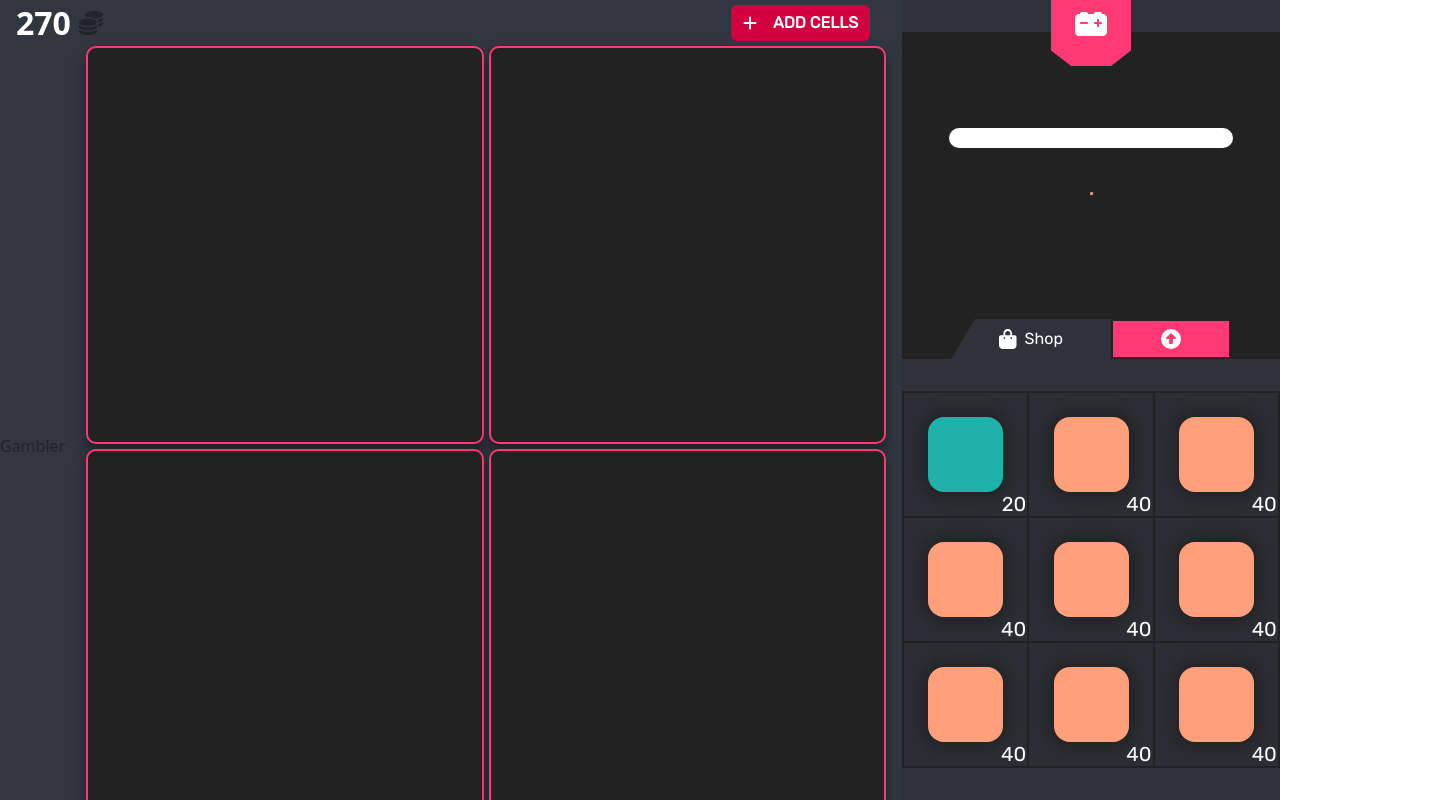
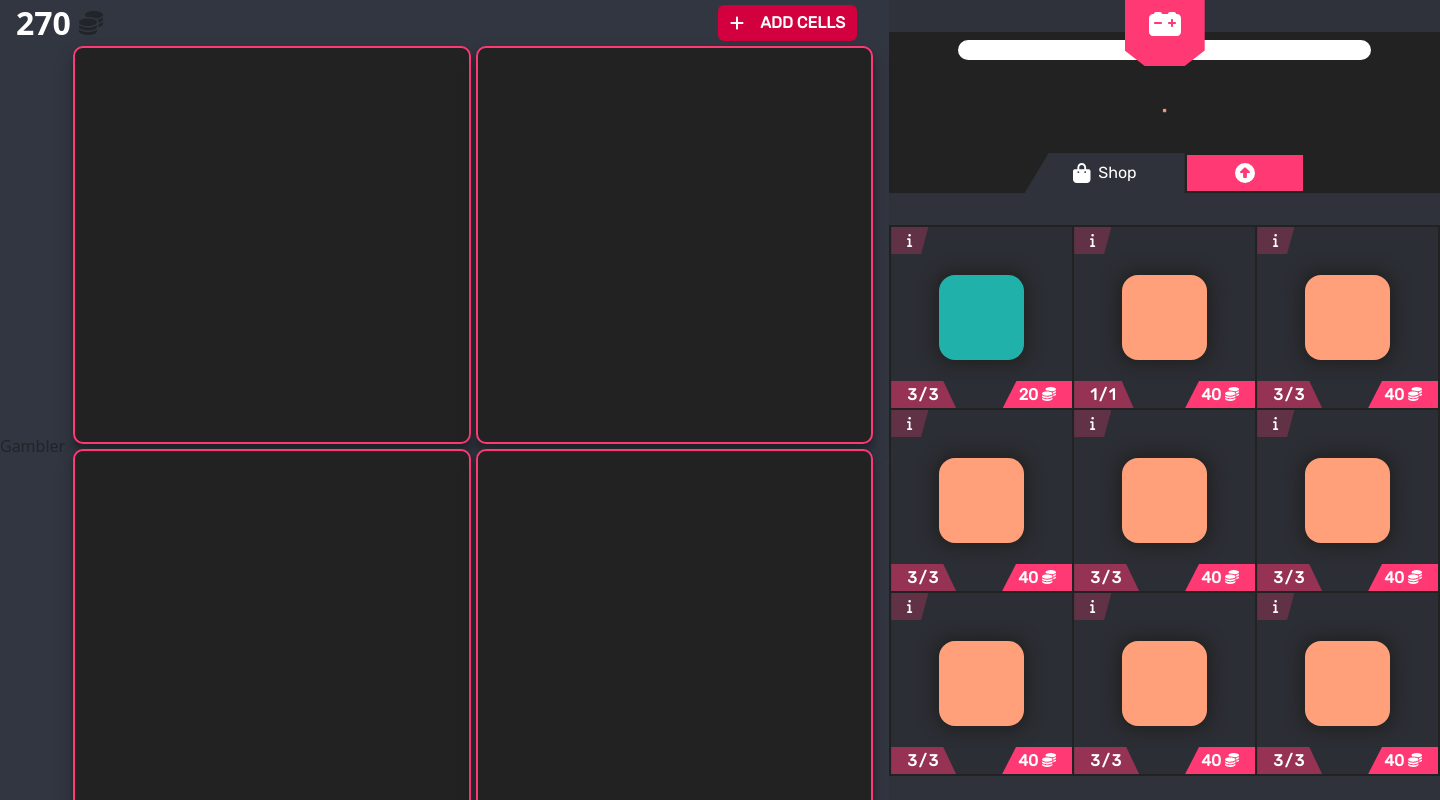
Before and after one commit to Myc22Ka/TheGame, a React (Create React App) app: page / in a window 1280 px wide. Shown: the top 800 px of the page, 1440 px wide, since content can reach past the window. Built offline with nearby package versions, Linux system fonts and the light colour scheme.

Commit message:
info modal added

```diff
--- a/src/components/Shop/Shop/BuyPiece.tsx
+++ b/src/components/Shop/Shop/BuyPiece.tsx
@@ -1,10 +1,14 @@
-import React, { useEffect, useState } from "react";
+import React from "react";
 import { Stack } from "react-bootstrap";
 import { motion } from "framer-motion";
 import { PieceType } from "../../../modules/Piece/types";
 import { useScore } from "../../../contexts/ScoreContext";
 import usePiece from "../../../hooks/usePiece";
 import { pieceTransition, pieceVariants } from "../../../modules/Piece/utils";
+import options from "../../../config.json";
+import { FontAwesomeIcon } from "@fortawesome/react-fontawesome";
+import { faCoins } from "@fortawesome/free-solid-svg-icons";
+import Info from "./Info";
 
 type BuyPieceProps = {
   piece: PieceType;
@@ -38,14 +42,10 @@ const BuyPiece: React.FC<BuyPieceProps> = ({ piece, changeMarketState }) => {
     }
   };
 
-  useEffect(() => {
-    console.log(tile.animate);
-  }, [tile]);
-
   return (
     <Stack
       direction="horizontal"
-      className={`justify-content-center align-items-center cell p-4${
+      className={`justify-content-center align-items-center cell p-5${
         (score.gold < piece.buy || piece.uses === 0) && tile.animate !== "drag"
           ? " locked"
           : ""
@@ -76,7 +76,13 @@ const BuyPiece: React.FC<BuyPieceProps> = ({ piece, changeMarketState }) => {
         onAnimationComplete={animationCompleteHandle}
         ref={pieceRef}
       />
-      <div className="h5 m-0 price">{piece.buy}</div>
+      <Info piece={piece} />
+      <div className="h6 m-0 uses py-1 px-3">
+        {piece.uses}/{options.pieces.types.find((e) => e.id === piece.id)?.uses}
+      </div>
+      <div className="h6 m-0 price py-1 px-3">
+        {piece.buy} <FontAwesomeIcon icon={faCoins} size="sm" />
+      </div>
     </Stack>
   );
 };
--- /dev/null
+++ b/src/components/Shop/Shop/Info.tsx
@@ -0,0 +1,39 @@
+import { faInfo } from "@fortawesome/free-solid-svg-icons";
+import { FontAwesomeIcon } from "@fortawesome/react-fontawesome";
+import React, { useState } from "react";
+import { Button, Modal } from "react-bootstrap";
+import { PieceType } from "../../../modules/Piece/types";
+
+type InfoPropsType = {
+  piece: PieceType;
+};
+
+const Info: React.FC<InfoPropsType> = ({ piece }) => {
+  const [show, setShow] = useState(false);
+
+  const handleClose = () => setShow(false);
+  const handleShow = () => setShow(true);
+
+  return (
+    <React.Fragment>
+      <div className="h6 m-0 px-3 py-1 info" onClick={handleShow}>
+        <FontAwesomeIcon icon={faInfo} size="sm" />
+      </div>
+
+      <Modal show={show} onHide={handleClose}>
+        <Modal.Header closeButton>
+          <Modal.Title>Info</Modal.Title>
+        </Modal.Header>
+        <Modal.Body>{piece.id}</Modal.Body>
+        <Modal.Footer>
+          <Button variant="secondary" onClick={handleClose}>
+            Close
+          </Button>
+          <Button variant="primary">Understood</Button>
+        </Modal.Footer>
+      </Modal>
+    </React.Fragment>
+  );
+};
+
+export default Info;
--- a/src/styles/constants.scss
+++ b/src/styles/constants.scss
@@ -16,7 +16,7 @@ $font-size-mid: clamp(1.5rem, 4vw, 2.5rem);
 $font-size-small: clamp(0.6rem, 4vw, 2rem);
 
 // Piece:
-$pieceSize: 75px;
+$pieceSize: 85px;
 
 // misc:
 $shadow:
--- a/src/styles/shop.scss
+++ b/src/styles/shop.scss
@@ -18,6 +18,7 @@
     width: 20px;
     height: 20px;
     -webkit-appearance: none;
+    appearance: none;
   }
 }
 
@@ -63,17 +64,42 @@
       .piece {
         background-color: darken($third, 2);
       }
-      .price {
-        color: $error;
+      // .price,
+      // .uses {
+      //   width: max-content;
+      // }
+    }
+    .price,
+    .uses,
+    .info {
+      position: absolute;
+      user-select: none;
+      font-family: $font;
+      color: white;
+      font-weight: bold;
+    }
+    .info {
+      transition: background-color 0.2s ease-in-out;
+      background: transparentize($main, 0.75);
+      top: 0;
+      left: 0;
+      clip-path: polygon(0 0, 100% 0, 80% 100%, 0% 100%);
+      &:hover {
+        background-color: lighten($main, 15);
       }
     }
     .price {
-      position: absolute;
-      bottom: 0%;
-      right: 1%;
-      user-select: none;
-      font-family: $font;
-      color: white;
+      right: 0;
+      bottom: 0;
+      clip-path: polygon(20% 0%, 100% 0, 100% 100%, 0% 100%);
+      background: $main;
+    }
+    .uses {
+      left: 0;
+      bottom: 0;
+      letter-spacing: 2px;
+      clip-path: polygon(0 0, 80% 0, 100% 100%, 0% 100%);
+      background: transparentize($main, 0.5);
     }
   }
 }
```
